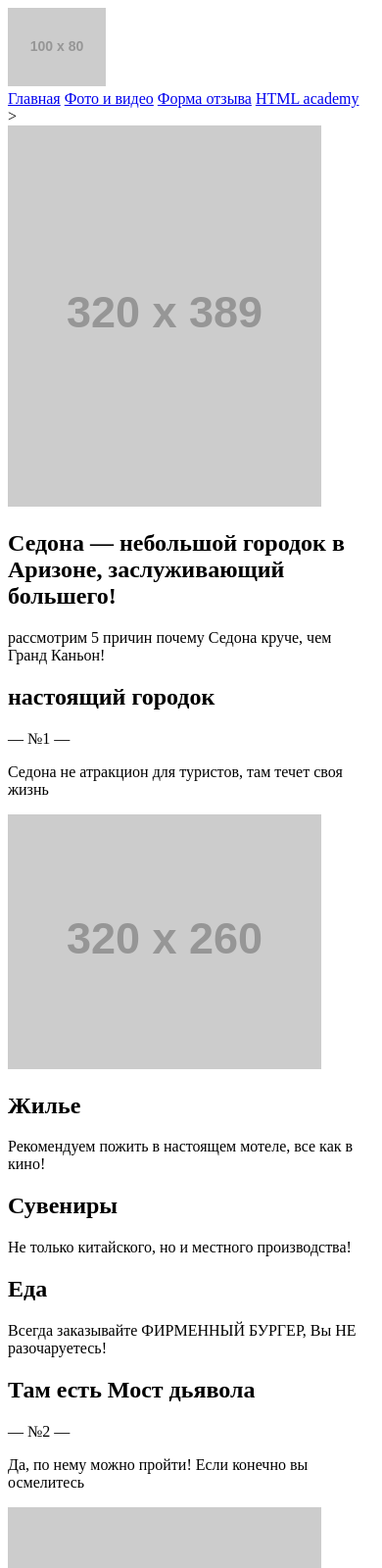
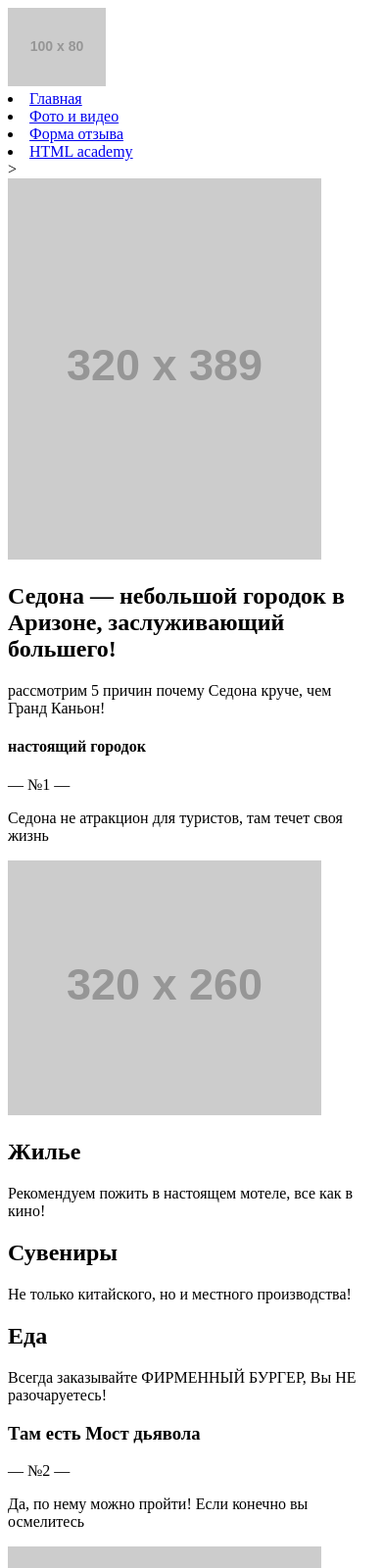
Before and after one commit to AlexandrKom/37056-sedona, a website: page index.html in a window 390 px wide. Shown: the top 1600 px of the page at 98% size. Drawn offline with Linux system fonts and the light colour scheme; placeholder pictures from the web are drawn by us.

Commit message:
мелкие правки

```diff
--- a/index.html
+++ b/index.html
@@ -15,20 +15,22 @@
 
   <header class="header">
 
-    <img class="page-header__logo" src="http://placehold.it/100x80" alt="Logo City of Sedona">
-    <div class="btn  mobile-menu__open"></div>
+
+    <div class="page-header__logo btn __mobile-menu">
+      <img src="http://placehold.it/100x80" alt="Logo City of Sedona">
+    </div>
 
     <nav class="main-menu  main-menu__close" role="navigation">
-      <a href="#" class="main-menu__item  main-menu__item--active">Главная</a>
-      <a href="#" class="main-menu__item">Фото и видео</a>
-      <a href="#" class="main-menu__item">Форма отзыва</a>
-      <a href="#" class="main-menu__item">HTML academy</a>
+      <li class="main-menu__item  main-menu__item--active"><a href="#">  Главная       </a></li>
+      <li class="main-menu__item"><a href="#">                           Фото и видео  </a></li>
+      <li class="main-menu__item"><a href="#">                           Форма отзыва  </a></li>
+      <li class="main-menu__item"><a href="#">                           HTML academy  </a></li>
     </nav>
 
   </header>
 
 
-  <main class="main" role="main">
+  <main class="page-container" role="main">
 
     <section class="intro" role="complementary">>
 
@@ -36,12 +38,15 @@
         <img class="welcome-Sedona" src="http://placehold.it/320x389" alt="welcome to Sedona">
       </div>
       <div class="intro__description">
-        <h1 role="definition">Седона — небольшой  городок в Аризоне,  заслуживающий большего!</h1>
-        <p>рассмотрим 5 причин почему Седона круче, чем Гранд Каньон!</p>
+        <h1 class="intro__description__title" role="definition">Седона — небольшой  городок в Аризоне,  заслуживающий большего!</h1>
+        <p class="intro__description__content">рассмотрим 5 причин почему Седона круче, чем Гранд Каньон!</p>
       </div>
 
     </section>
 
+    <section class="reasons" role="region">
+
+      <section class="reason" role="region">
 
         <section class="reason" role="region">
 
@@ -50,23 +55,27 @@
           <p class="reason__content">Седона не атракцион для туристов, там течет своя жизнь</p>
           <img src="http://placehold.it/320x260" alt="Sedona town">
 
+        </section>
 
-      <article class="feature" role="article">
 
+        <section class="features">
+
+          <article class="features__item" role="article">
             <h2 class="feature__title">Жилье</h2>
             <p class="feature__content">Рекомендуем пожить в настоящем мотеле, все как в кино!</p>
           </article>
 
-      <article class="feature" role="article">
+          <article class="features__item" role="article">
             <h2 class="feature__title">Сувениры</h2>
             <p class="feature__content">Не только китайского, но и местного производства!</p>
           </article>
 
-      <article class="feature" role="article">
+          <article class="features__item" role="article">
             <h2 class="feature__title">Eда</h2>
             <p class="feature__content">Всегда заказывайте ФИРМЕННЫЙ БУРГЕР, Вы НЕ разочаруетесь!</p>
+          </article>
 
-      </article>
+        </section>
 
       </section>
 
@@ -107,6 +116,8 @@
 
       </section>
 
+    </section>
+
 
     <section class="interesting" role="complementary">
 
```
Also changed, not shown: photo.html (+4 -4 lines). Lines whose indentation alone changed are shown as unchanged.
